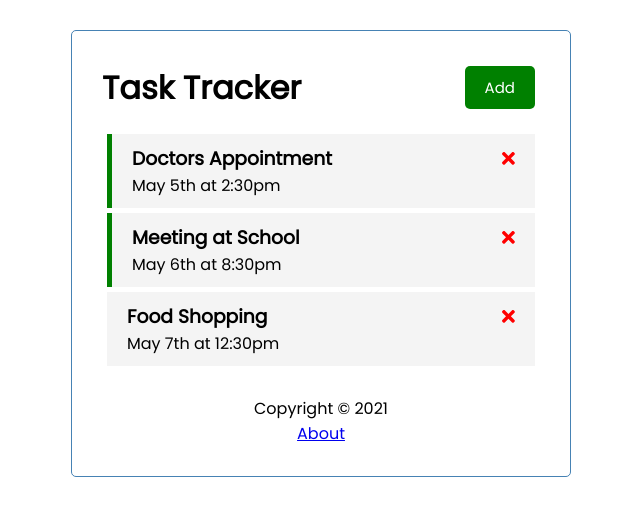
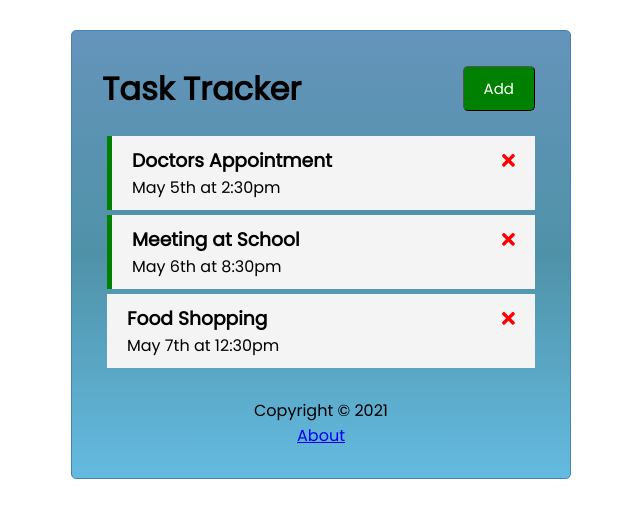
Before and after one commit to TomasTV/TaskTracker-NG12, an Angular app: page / in a window 1280 px wide. Shown: the top 518 px of the page, without its empty margins (319-959 px from the left). Built offline with nearby package versions, Linux system fonts and the light colour scheme; data requests are answered from the project's data file.

Commit message:
new styles

```diff
--- a/src/app/app.component.css
+++ b/src/app/app.component.css
@@ -0,0 +1,3 @@
+* {
+  background: linear-gradient(#407aaace, #4f92a8, #64bbe0);
+}
--- a/src/styles.css
+++ b/src/styles.css
@@ -21,9 +21,9 @@ body {
 }
 .btn {
   display: inline-block;
+  border-width: 0.1rem;
   background: #000;
   color: #fff;
-  border: none;
   padding: 10px 20px;
   margin: 5px;
   border-radius: 5px;
```
